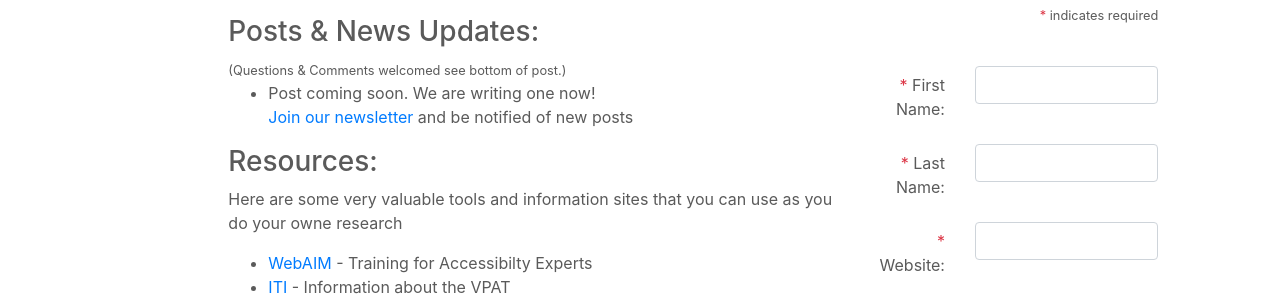
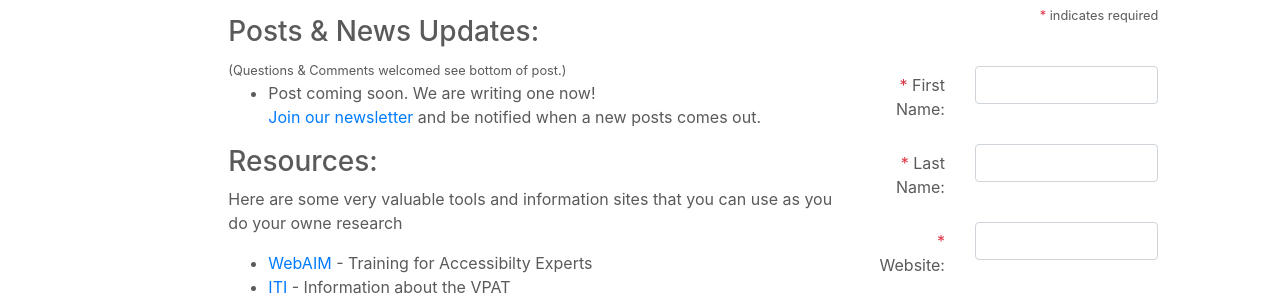
Before and after one commit to Kaffeianted-Kodemonkey/VPAT-Compliant, a Jekyll site: the page built from Blog.html, in a window 1280 px wide and 1368 px high. Shown: the part 753-1051 px from the top of the window. Built offline with Jekyll 4.4.1, drawn with Linux system fonts in a browser that asks for light colours; comment, search, counter and statistics services are not loaded.

Commit message:
update site add a blog

```diff
--- a/Blog.html
+++ b/Blog.html
@@ -25,7 +25,7 @@ description: Updates and Resources for Accessibilty in a digital world!
   {% for post in site.posts %}
     <li>
       <!-- <a href="{{ post.url }}">{{ post.title }}</a>--> Post coming soon. We are writing one now! <br />
-      <a href="{{site.url}}/VPAT-Newsletter">Join our newsletter</a> and be notified of new posts
+      <a href="{{site.url}}/VPAT-Newsletter">Join our newsletter</a> and be notified when a new posts comes out.
     </li>
   {% endfor %}
 </ul>
```
